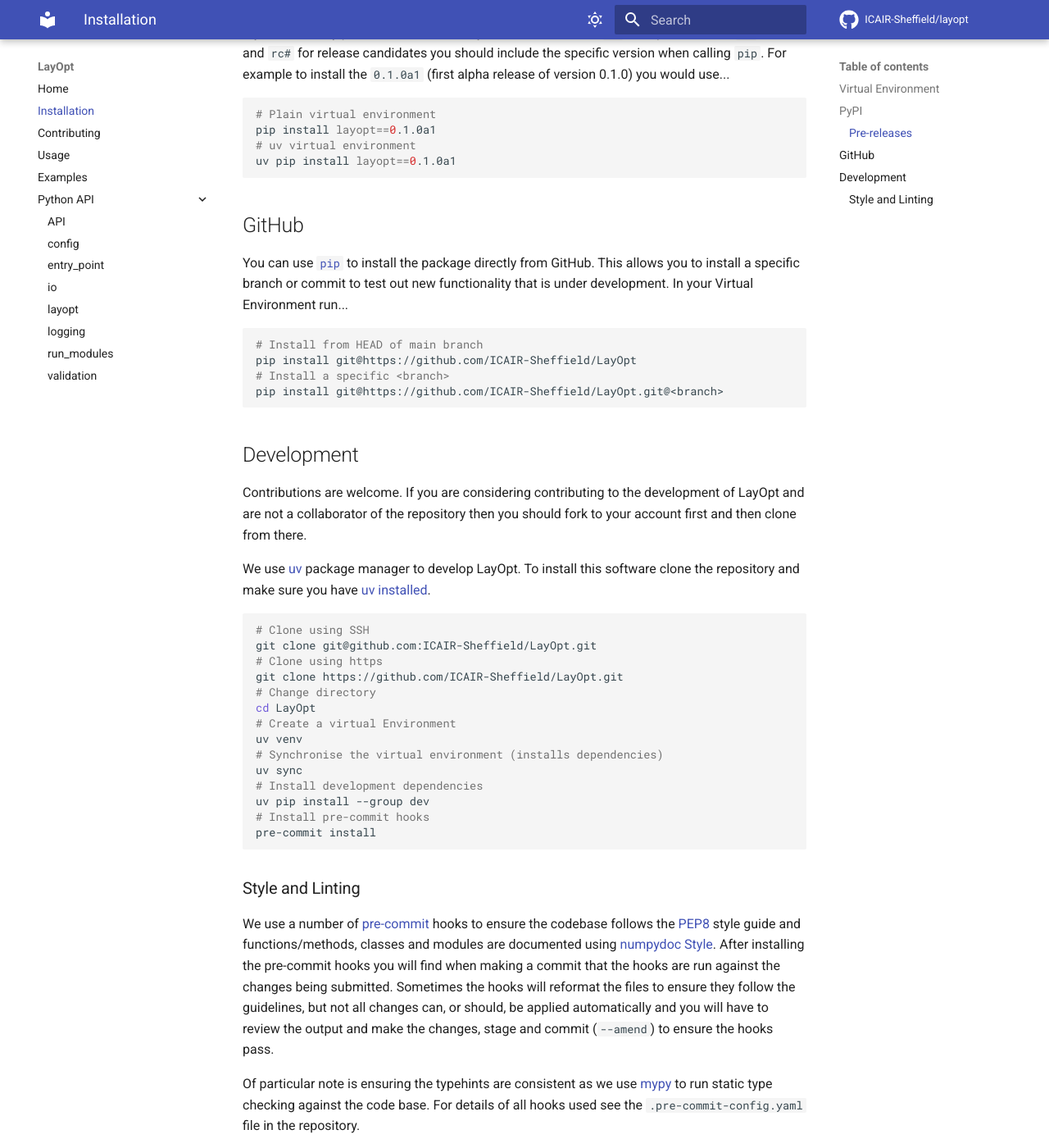
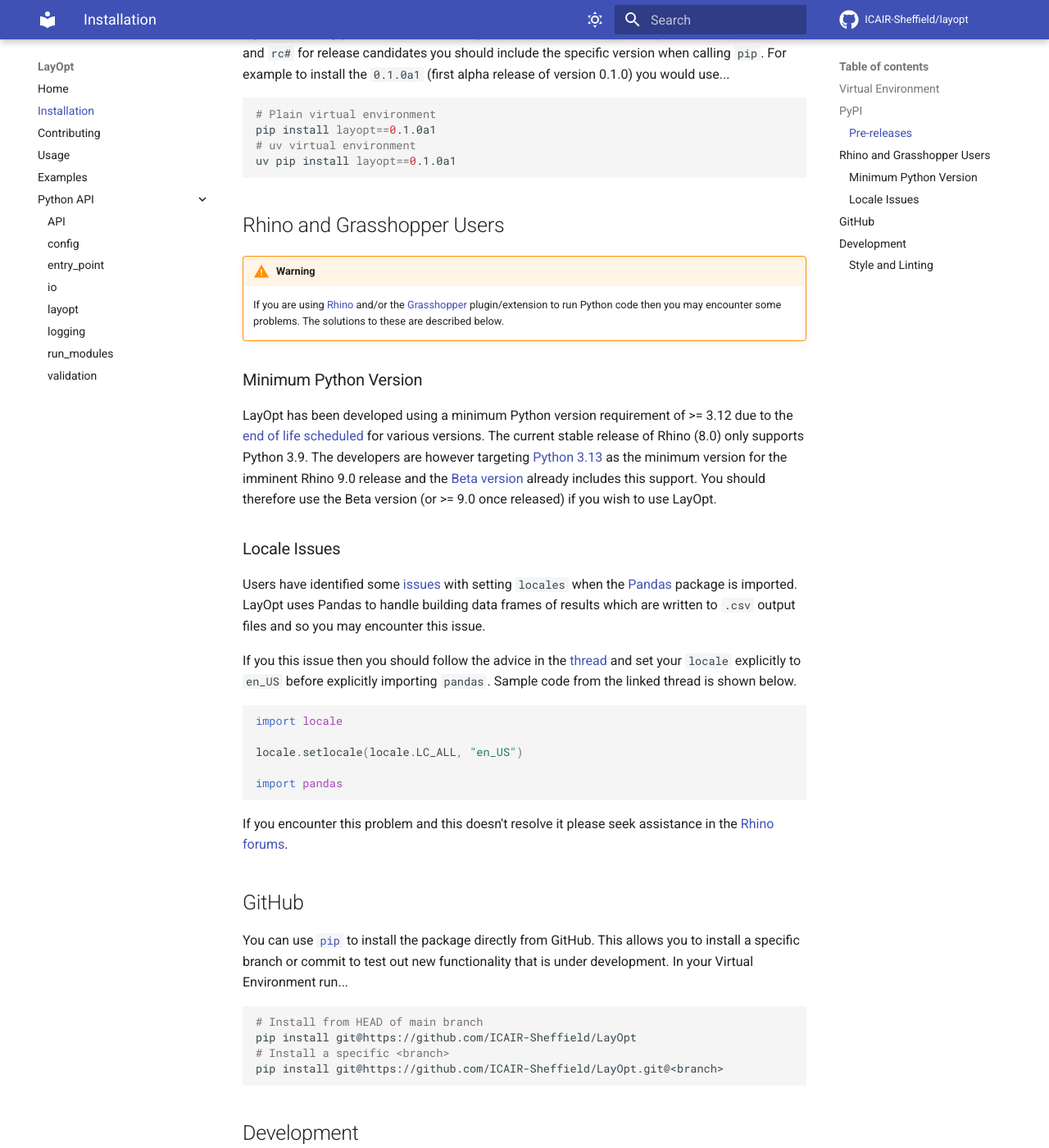
Before and after one commit to ICAIR-Sheffield/LayOpt, an MkDocs documentation site: the page built from docs/installation.md, in a window 1280 px wide and 1400 px high, scrolled down 898 px. Shown: the whole window at 82% size. Built offline with MkDocs 1.6.1 and Material for MkDocs 9.7.7, drawn with Linux system fonts in a browser that asks for light colours; comment, search, counter and statistics services are not loaded.

Commit message:
docs(installation): Document need to use Rhino 9 beta & locale issue
Closes #143

````diff
--- a/docs/installation.md
+++ b/docs/installation.md
@@ -44,6 +44,43 @@
 # uv virtual environment
 uv pip install layopt==0.1.0a1
 ```
+
+## Rhino and Grasshopper Users
+
+<!-- markdownlint-disable MD046 -->
+!!! warning
+
+    If you are using [Rhino](https://www.rhino3d.com/) and/or the [Grasshopper](https://www.grasshopper3d.com/)
+    plugin/extension to run Python code then you may encounter some problems. The solutions to these are described
+    below.
+<!-- markdownlint-enable MD046 -->
+
+### Minimum Python Version
+
+LayOpt has been developed using a minimum Python version requirement of >= 3.12 due to the [end of life
+scheduled][python_eol] for various versions. The current stable release of Rhino (8.0) only supports Python 3.9. The
+developers are however targeting [Python 3.13][rhino_python] as the minimum version for the imminent Rhino 9.0 release
+and the [Beta version][rhino_beta] already includes this support. You should therefore use the Beta version (or >= 9.0
+once released) if you wish to use LayOpt.
+
+### Locale Issues
+
+Users have identified some [issues][rhino_locale] with setting `locales` when the [Pandas][pd] package is
+imported. LayOpt uses Pandas to handle building data frames of results which are written to `.csv` output files and so
+you may encounter this issue.
+
+If you this issue then you should follow the advice in the [thread][rhino_locale] and set your `locale` explicitly to
+`en_US` before explicitly importing `pandas`. Sample code from the linked thread is shown below.
+
+```python
+import locale
+
+locale.setlocale(locale.LC_ALL, "en_US")
+
+import pandas
+```
+
+If you encounter this problem and this doesn't resolve it please seek assistance in the [Rhino forums][rhino_forums].
 
 ## GitHub
 
@@ -96,10 +133,16 @@
 
 [mypy]: https://mypy.readthedocs.io/en/stable/getting_started.html
 [numpydoc]: https://numpydoc.readthedocs.io/en/latest/format.html
+[pd]: https://pandas.pydata.org/
 [pep8]: https://pep8.org/
 [pip]: https://pip.pypa.io/en/stable/installation/
 [precommit]: https://precommit.com/
 [pypi]: https://pypi.org/
+[python_eol]: https://devguide.python.org/versions/
 [pyvenv]: https://realpython.com/python-virtual-environments-a-primer/
+[rhino_beta]: https://discourse.mcneel.com/t/help-shape-rhino-9-the-beta-is-here/220246
+[rhino_forums]: https://discourse.mcneel.com/
+[rhino_locale]: https://discourse.mcneel.com/t/rhino-8-feature-scripteditor-cpython-csharp/128353/389
+[rhino_python]: https://discourse.mcneel.com/t/rhino-beta-feature-python-3-13/205209
 [uv]: https://docs.astral.sh/uv/
 [uv_install]: https://docs.astral.sh/uv/getting-started/installation/
````
